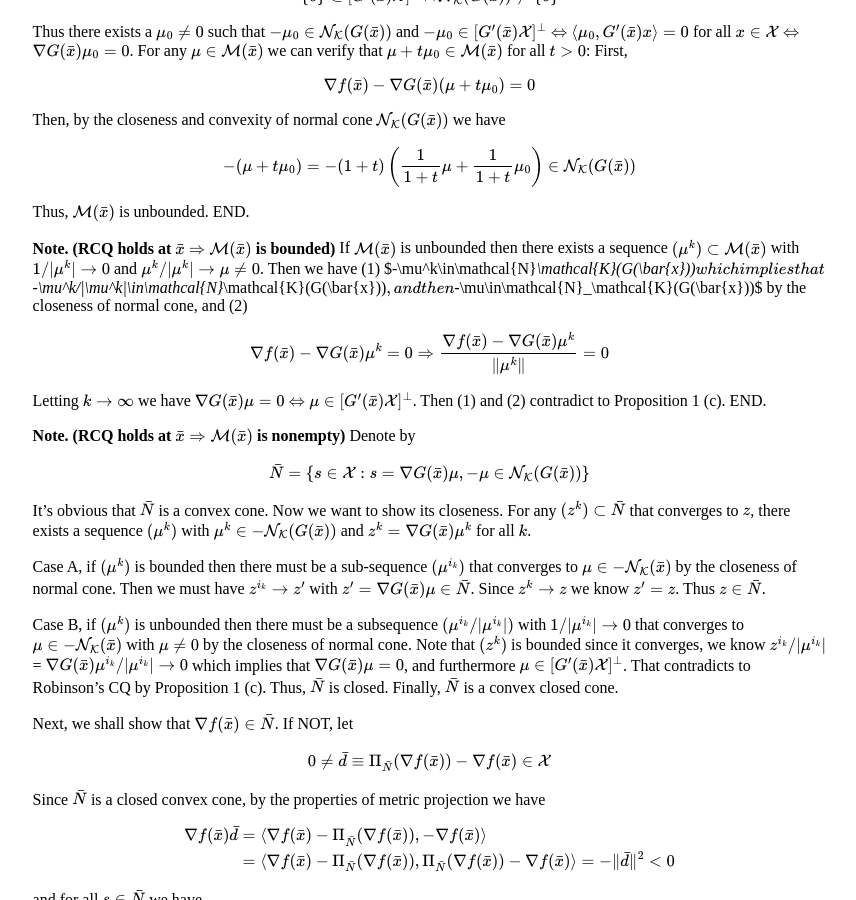
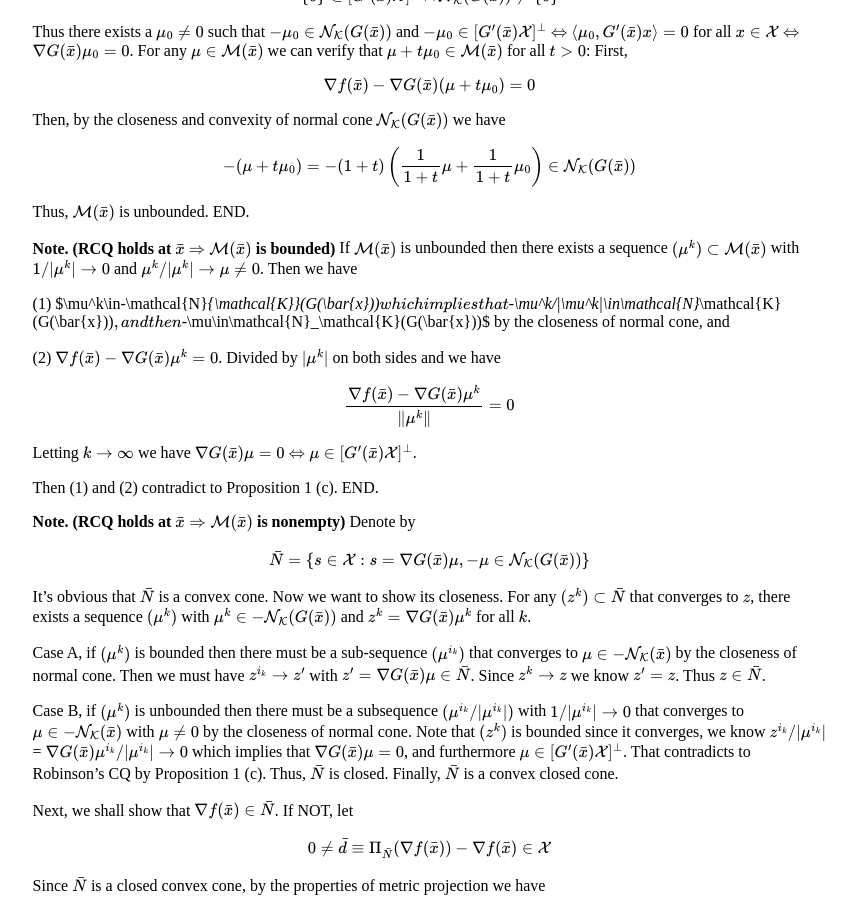
Before and after one commit to zhuanglinsheng/zhuanglinsheng.github.io, a Jekyll site: the page built from _posts/2021-07-03-RCQ.md, in a window 1280 px wide and 900 px high, scrolled down 13107 px. Shown: the whole window, without its empty margins (51-907 px from the left). Built offline with Jekyll 4.4.1, drawn with Linux system fonts in a browser that asks for light colours.

Commit message:
Update 2021-07-03-RCQ.md

```diff
--- a/_posts/2021-07-03-RCQ.md
+++ b/_posts/2021-07-03-RCQ.md
@@ -1135,15 +1135,19 @@ $$
 
 Thus, $\mathcal{M}(\bar{x})$ is unbounded. END.
 
-**Note. (RCQ holds at $\bar{x}$ $\Rightarrow$ $\mathcal{M}(\bar{x})$ is bounded)** If $\mathcal{M}(\bar{x})$ is unbounded then there exists a sequence $(\mu^k)\subset\mathcal{M}(\bar{x})$ with $1/\|\mu^k\|\to0$ and $\mu^k/\|\mu^k\|\to\mu\not=0$. Then we have (1) $-\mu^k\in\mathcal{N}_\mathcal{K}(G(\bar{x}))$ which implies that $-\mu^k/\|\mu^k\|\in\mathcal{N}_\mathcal{K}(G(\bar{x}))$, and then $-\mu\in\mathcal{N}_\mathcal{K}(G(\bar{x}))$ by the closeness of normal cone, and (2)
+**Note. (RCQ holds at $\bar{x}$ $\Rightarrow$ $\mathcal{M}(\bar{x})$ is bounded)** If $\mathcal{M}(\bar{x})$ is unbounded then there exists a sequence $(\mu^k)\subset\mathcal{M}(\bar{x})$ with $1/\|\mu^k\|\to0$ and $\mu^k/\|\mu^k\|\to\mu\not=0$. Then we have
+
+(1) $\mu^k\in-\mathcal{N}_{\mathcal{K}}(G(\bar{x}))$ which implies that $-\mu^k/\|\mu^k\|\in\mathcal{N}_\mathcal{K}(G(\bar{x}))$, and then $-\mu\in\mathcal{N}_\mathcal{K}(G(\bar{x}))$ by the closeness of normal cone, and
+
+(2) $\nabla f(\bar{x}) - \nabla G(\bar{x})\mu^k = 0$. Divided by $\|\mu^k\|$ on both sides and we have
 
 $$
-\nabla f(\bar{x}) - \nabla G(\bar{x})\mu^k = 0
-\Rightarrow\frac{\nabla f(\bar{x}) - \nabla G(\bar{x})\mu^k}{\|\mu^k\|} = 0
+\frac{\nabla f(\bar{x}) - \nabla G(\bar{x})\mu^k}{\|\mu^k\|} = 0
 $$
 
+Letting $k\to\infty$ we have $\nabla G(\bar{x})\mu=0$ $\Leftrightarrow$ $\mu\in[G'(\bar{x})\mathcal{X}]^\perp$.
 
-Letting $k\to\infty$ we have $\nabla G(\bar{x})\mu=0$ $\Leftrightarrow$ $\mu\in[G'(\bar{x})\mathcal{X}]^\perp$. Then (1) and (2) contradict to Proposition 1 (c). END.
+Then (1) and (2) contradict to Proposition 1 (c). END.
 
 **Note. (RCQ holds at $\bar{x}\Rightarrow \mathcal{M}(\bar{x})$ is nonempty)** Denote by
 
```
